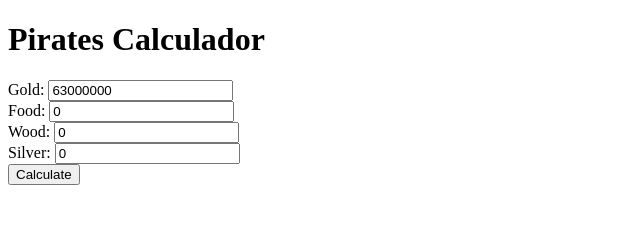
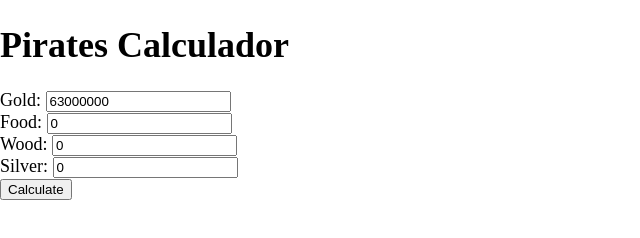
Before and after one commit to miguelchata/pirates, a website with bundled scripts: page index.html in a window 1280 px wide. Shown: the whole page, without its empty margins (0-640 px from the left). Built offline with nearby package versions, Linux system fonts and the light colour scheme.

Commit message:
add styles file and setup in index html

```diff
--- a/index.html
+++ b/index.html
@@ -4,7 +4,7 @@
     <meta charset="UTF-8">
     <meta name="viewport" content="width=device-width, initial-scale=1.0">
     <title>Pirates Resources Calculador</title>
-    <!--<link rel="stylesheet" href="styles.css"> -->
+    <link rel="stylesheet" href="styles.css">
 </head>
 <body>
 
--- /dev/null
+++ b/styles.css
@@ -0,0 +1,5 @@
+body {
+	margin: 0;
+	padding: 0;
+	font-size: 18px;
+}
```
